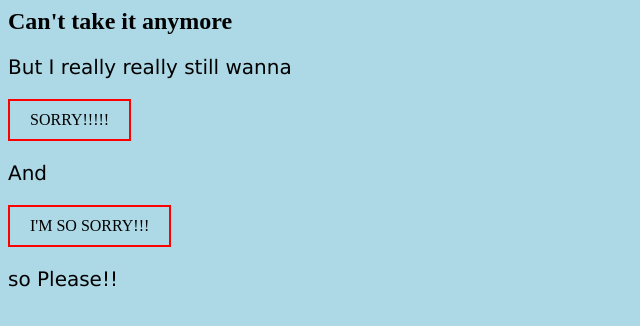
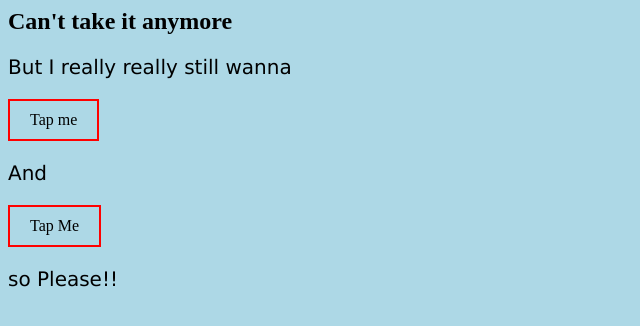
Before and after one commit to Hoshikora/Hoshikora, a plain HTML site: page index.html in a window 1280 px wide. Shown: the whole page, without its empty margins (0-640 px from the left). Drawn offline with Linux system fonts and the light colour scheme.

Commit message:
Update index.html

```diff
--- a/index.html
+++ b/index.html
@@ -6,10 +6,10 @@
 <div class="row">
 <h2>Can't take it anymore</h2>
 <p>But I really really still wanna</p>
-<a href="https://www.tiktok.com/@ezzsounds/video/7060983775114611974?is_copy_url=1&is_from_webapp=v1&q=best%20friend%20rex%20orange%20county&t=1666181734458" target="_blank">SORRY!!!!!</a>
+<a href="https://www.tiktok.com/@ezzsounds/video/7060983775114611974?is_copy_url=1&is_from_webapp=v1&q=best%20friend%20rex%20orange%20county&t=1666181734458" target="_blank">Tap me</a>
 <br>
 <p>And</p>
-<a href="https://www.tiktok.com/@justininiw/video/7115391819566910746?is_copy_url=1&is_from_webapp=v1&q=the%20shade%20rex%20orange%20county&t=1666181879169" target="_blank">I'M SO SORRY!!!</a>
+<a href="https://www.tiktok.com/@justininiw/video/7115391819566910746?is_copy_url=1&is_from_webapp=v1&q=the%20shade%20rex%20orange%20county&t=1666181879169" target="_blank">Tap Me</a>
 <p>so Please!!</p>
 </div>
 </body>
```
